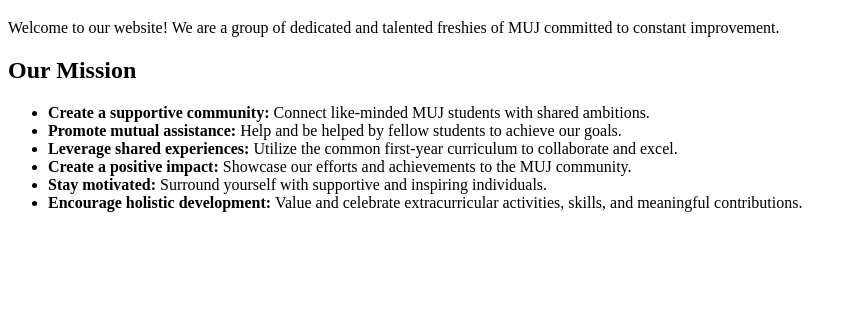
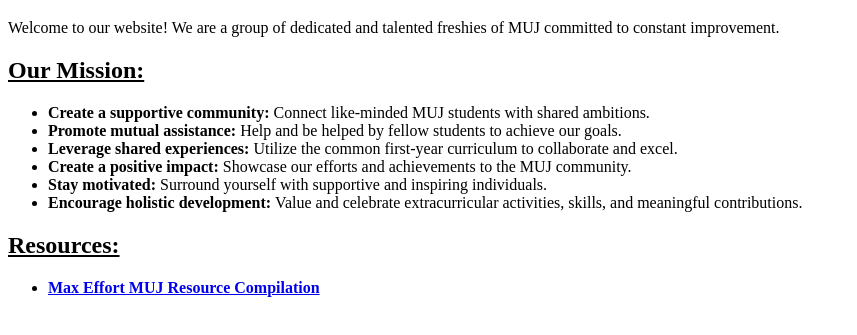
Before and after one commit to AetosDios301/MUJ-Maximum-Effort-Group, a plain HTML site: page maxeffort.html in a window 1280 px wide. Shown: the part 61-396 px from the top of the page, without its empty margins (0-857 px from the left). Drawn offline with Linux system fonts and the light colour scheme.

Commit message:
added the resource compilation link

```diff
--- a/maxeffort.html
+++ b/maxeffort.html
@@ -7,7 +7,7 @@
     <body>
         <h1>MUJ Max Effort Group</h1>
         <p>Welcome to our website! We are a group of dedicated and talented freshies of MUJ committed to constant improvement.</p>
-        <h2>Our Mission</h2>
+        <h2><u>Our Mission:</u></h2>
         <ul>
             <li><strong>Create a supportive community: </strong> Connect like-minded MUJ students with shared ambitions.</li>
             <li><strong>Promote mutual assistance: </strong>Help and be helped by fellow students to achieve our goals.</li>
@@ -16,5 +16,12 @@
             <li><strong>Stay motivated: </strong>Surround yourself with supportive and inspiring individuals.</li>
             <li><strong>Encourage holistic development: </strong>Value and celebrate extracurricular activities, skills, and meaningful contributions.</li>
         </ul>
+        <h2><u><strong>Resources:</strong></u></h2>
+        <ul>
+            <li><a href="https://docs.google.com/document/d/1cFBmSqp_kCpo9TF7k7Hxj7psnrGGwN9F7j9f1MP2SZA/edit#heading=h.t7rn6nosi5xx" target="_blank" rel="noopener noreferrer"><strong>Max Effort MUJ Resource Compilation</strong></a></li>
+
+        </ul>
+
+
     </body>
 </html>
```
